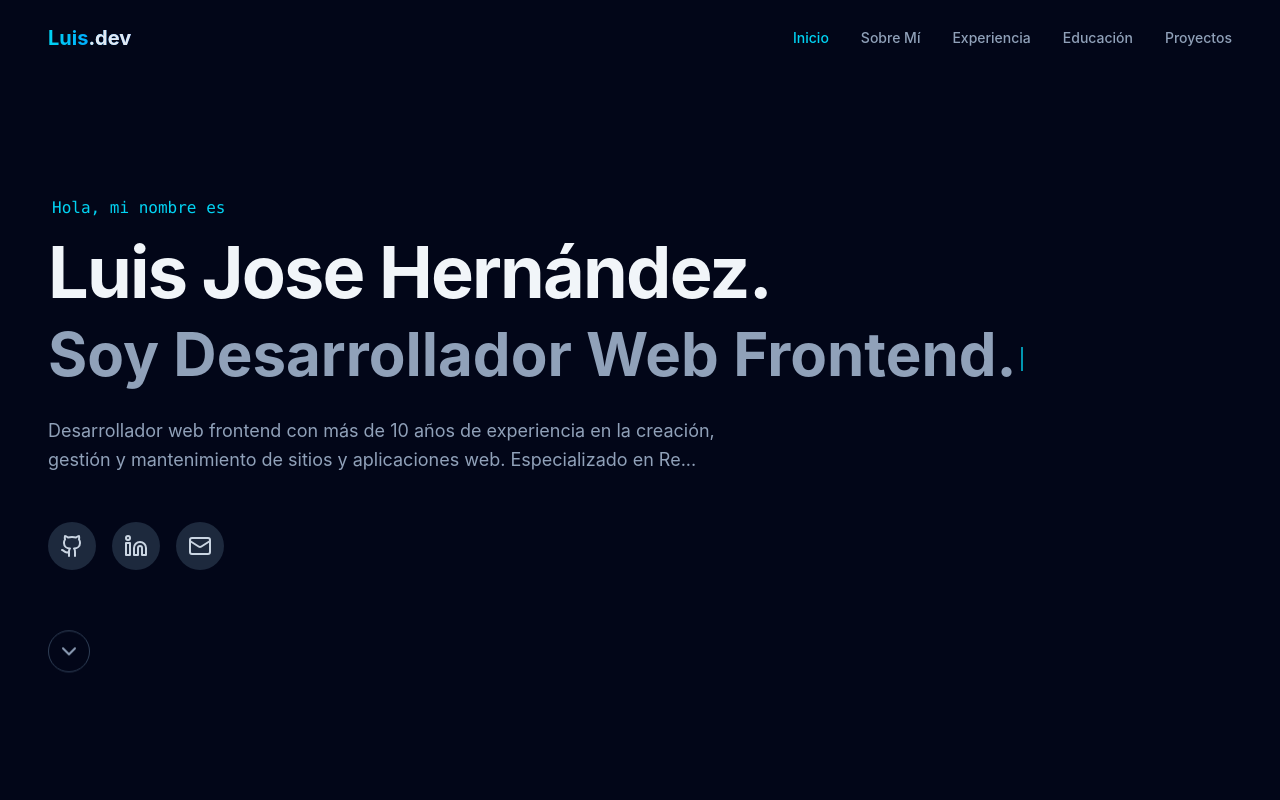
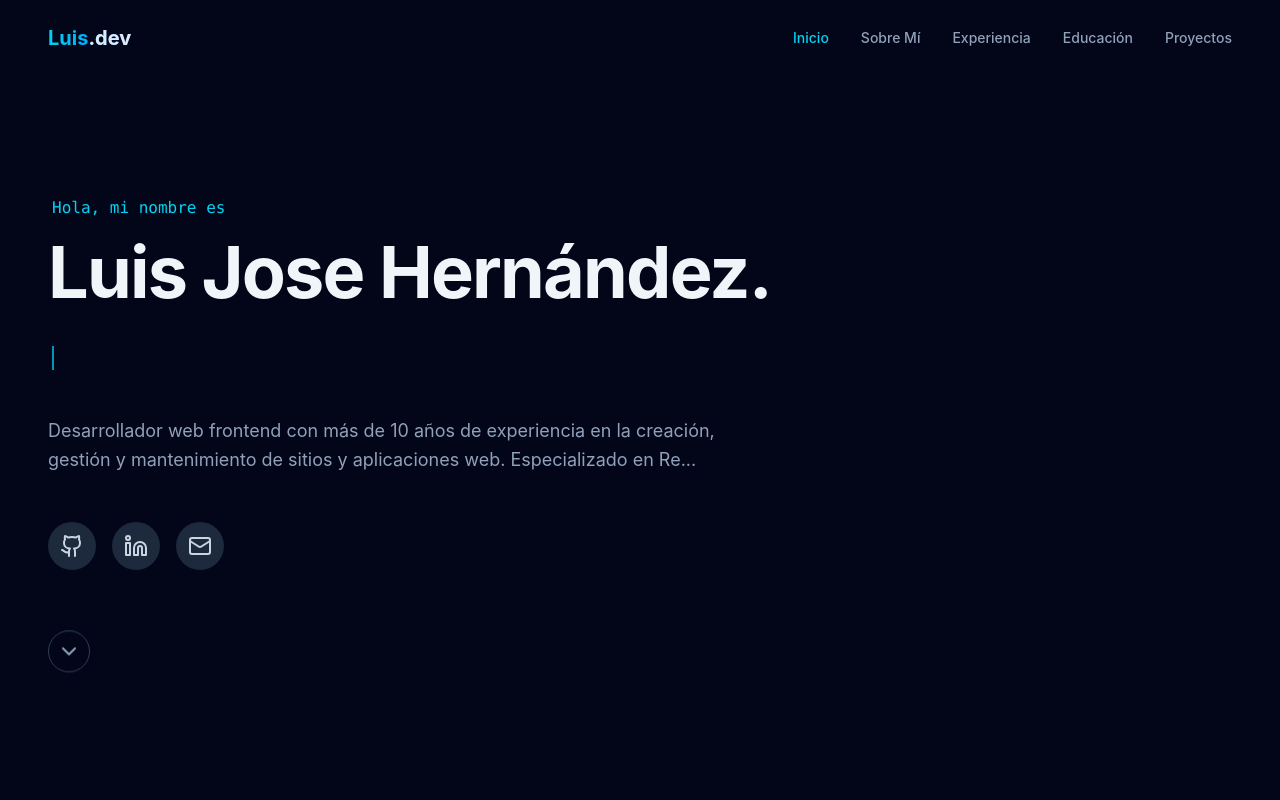
Before and after one commit to LuijoO/cv_protofolio_luis_hernandez, a React (Vite) app: page / in a window 1280 px wide. Shown: the top 800 px of the page. Built offline with nearby package versions, Linux system fonts and the light colour scheme.

Commit message:
header animation

```diff
--- a/src/App.jsx
+++ b/src/App.jsx
@@ -163,19 +163,36 @@ const CV_DATA = {
 // ==========================================
 
 // Efecto de máquina de escribir para el título
-const Typewriter = ({ text, delay = 100 }) => {
+const Typewriter = ({ text, delay = 100, eraseDelay = 50, pauseTime = 2000 }) => {
   const [currentText, setCurrentText] = useState('');
   const [currentIndex, setCurrentIndex] = useState(0);
+  const [isDeleting, setIsDeleting] = useState(false);
 
   useEffect(() => {
-    if (currentIndex < text.length) {
-      const timeout = setTimeout(() => {
-        setCurrentText(prevText => prevText + text[currentIndex]);
-        setCurrentIndex(prevIndex => prevIndex + 1);
+    let timeout;
+
+    if (!isDeleting && currentIndex < text.length) {
+      // Escribiendo letra por letra
+      timeout = setTimeout(() => {
+        setCurrentText(prev => prev + text[currentIndex]);
+        setCurrentIndex(prev => prev + 1);
       }, delay);
-      return () => clearTimeout(timeout);
+    } else if (isDeleting && currentIndex > 0) {
+      // Borrando en retroceso
+      timeout = setTimeout(() => {
+        setCurrentText(prev => prev.slice(0, -1));
+        setCurrentIndex(prev => prev - 1);
+      }, eraseDelay);
+    } else if (!isDeleting && currentIndex === text.length) {
+      // Pausa cuando termina de escribir
+      timeout = setTimeout(() => setIsDeleting(true), pauseTime);
+    } else if (isDeleting && currentIndex === 0) {
+      // Pausa breve antes de volver a escribir
+      timeout = setTimeout(() => setIsDeleting(false), pauseTime / 2);
     }
-  }, [currentIndex, delay, text]);
+
+    return () => clearTimeout(timeout);
+  }, [currentIndex, isDeleting, delay, eraseDelay, pauseTime, text]);
 
   return (
     <span className="inline-block">
@@ -392,7 +409,7 @@ export default function App() {
             <h1 className="text-5xl md:text-7xl font-bold text-slate-100 mb-4 tracking-tight">
               {CV_DATA.personal.name}.
             </h1>
-            <h2 className="text-4xl md:text-6xl font-bold text-slate-400 mb-8">
+            <h2 className="text-4xl md:text-6xl font-ligth text-white font-mono mb-8">
               <Typewriter text={`Soy ${CV_DATA.personal.role}.`} delay={80} />
             </h2>
             <p className="text-lg text-slate-400 max-w-2xl mb-12 leading-relaxed">
```
